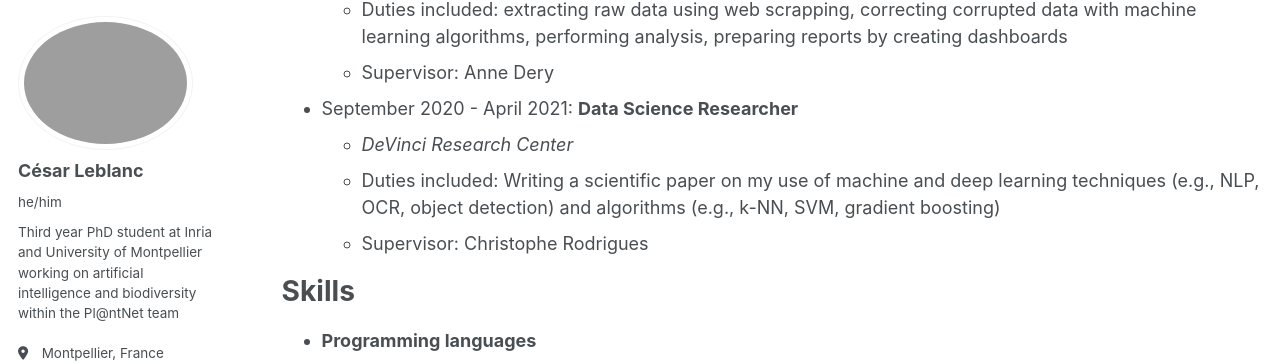
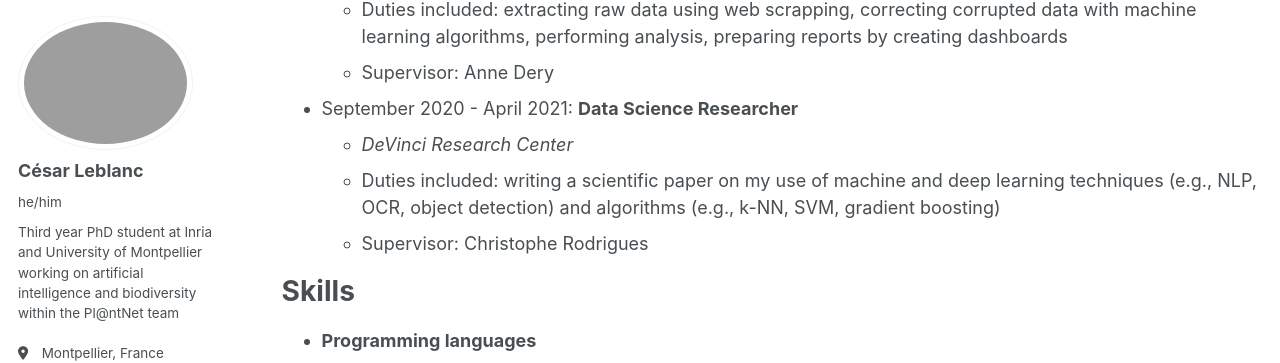
Before and after one commit to cesar-leblanc/cesar-leblanc.github.io, a Jekyll site: the page built from _pages/cv.md, in a window 1280 px wide and 900 px high, scrolled down 562 px. Shown: the part 90-453 px from the top of the window. Built offline with Jekyll 4.4.1, drawn with Linux system fonts in a browser that asks for light colours; some web fonts are replaced.

Commit message:
Correct typo in CV

```diff
--- a/_pages/cv.md
+++ b/_pages/cv.md
@@ -30,7 +30,7 @@ Work experience
 
 * September 2020 - April 2021: **Data Science Researcher**
   * *DeVinci Research Center*
-  * Duties included: Writing a scientific paper on my use of machine and deep learning techniques (e.g., NLP, OCR, object detection) and algorithms (e.g., k-NN, SVM, gradient boosting)
+  * Duties included: writing a scientific paper on my use of machine and deep learning techniques (e.g., NLP, OCR, object detection) and algorithms (e.g., k-NN, SVM, gradient boosting)
   * Supervisor: Christophe Rodrigues
 
 Skills
```
